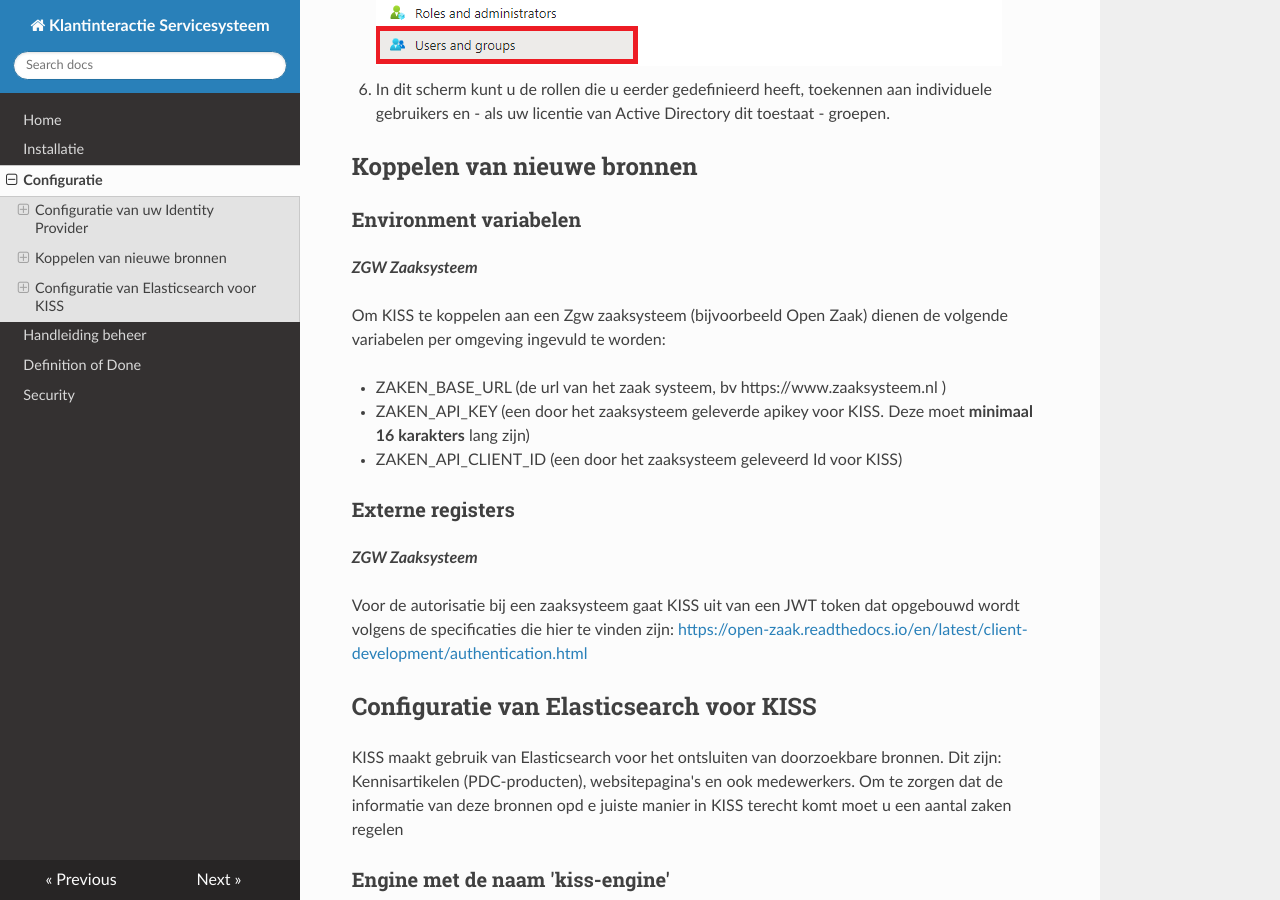
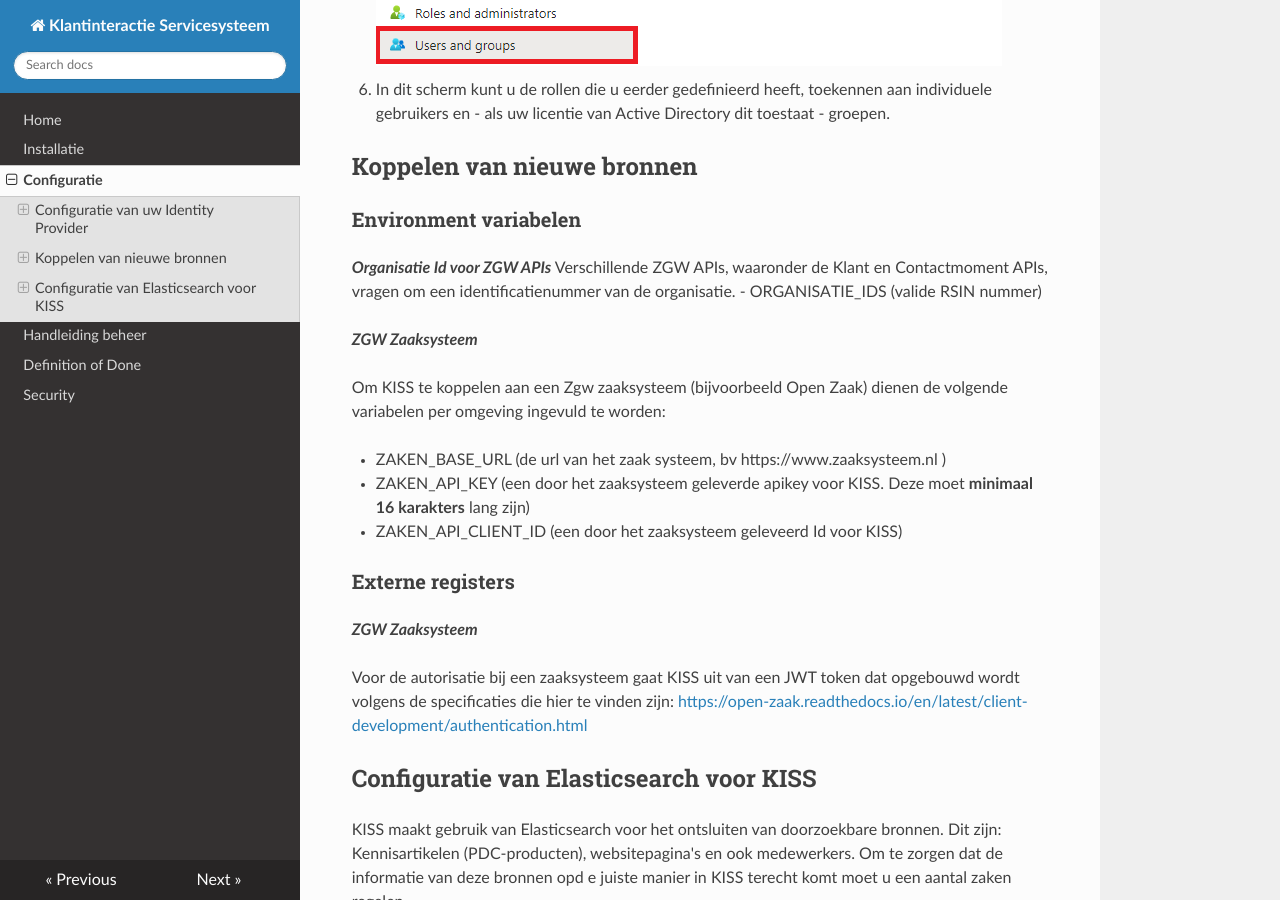
Before and after one commit to Klantinteractie-Servicesysteem/.github, an MkDocs documentation site: the page built from docs/CONFIGURATIE.md, in a window 1280 px wide and 900 px high, scrolled down 2887 px. Built offline with MkDocs 1.6.1, drawn with Linux system fonts in a browser that asks for light colours; nearby versions of some CDN libraries.

Commit message:
Update CONFIGURATIE.md

```diff
--- a/docs/CONFIGURATIE.md
+++ b/docs/CONFIGURATIE.md
@@ -35,6 +35,10 @@ Als u gebruik maakt van Azure Active Directory als Identity Provider, kunt u dit
 
 ## Koppelen van nieuwe bronnen
 ### Environment variabelen
+_**Organisatie Id voor ZGW APIs**_
+Verschillende ZGW APIs, waaronder de Klant en Contactmoment APIs, vragen om een identificatienummer van de organisatie.
+- ORGANISATIE_IDS (valide RSIN nummer)
+
 _**ZGW Zaaksysteem**_
 
 Om KISS te koppelen aan een Zgw zaaksysteem (bijvoorbeeld Open Zaak) dienen de volgende variabelen per omgeving ingevuld te worden:
```
